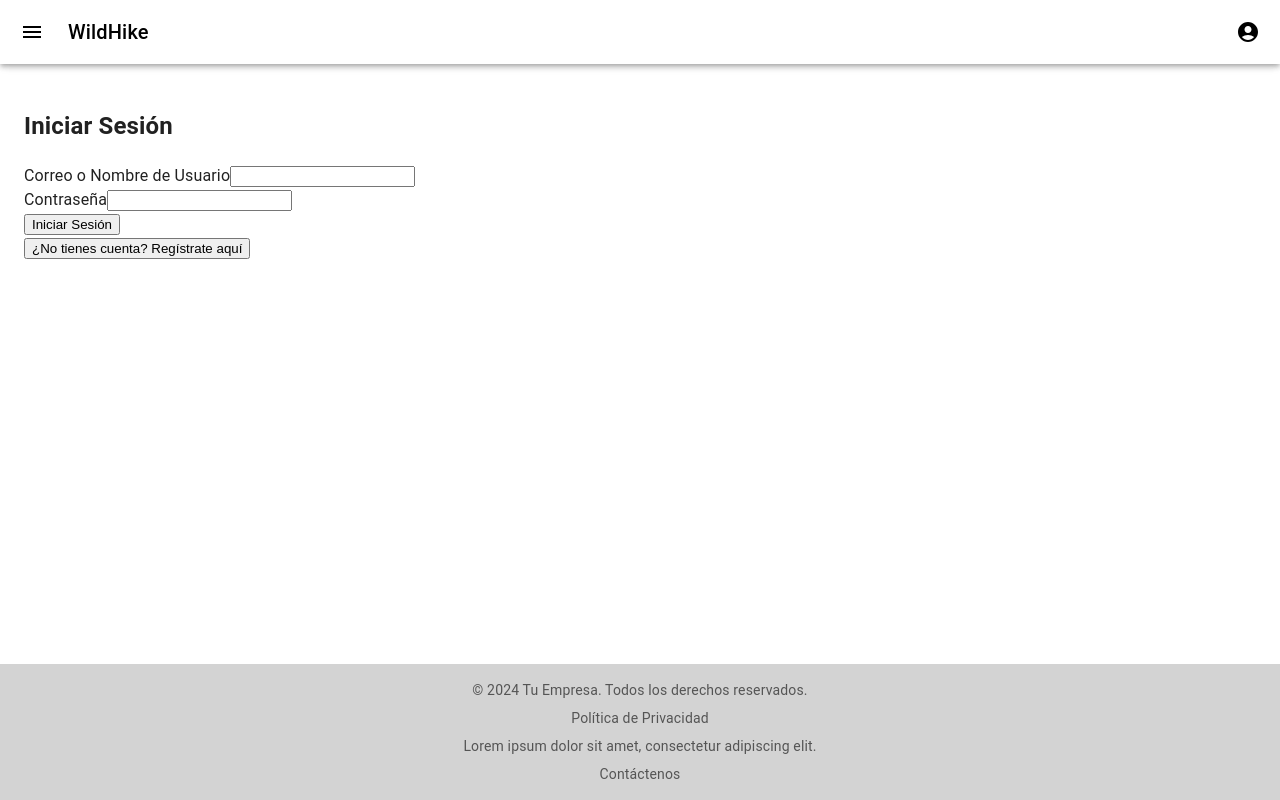
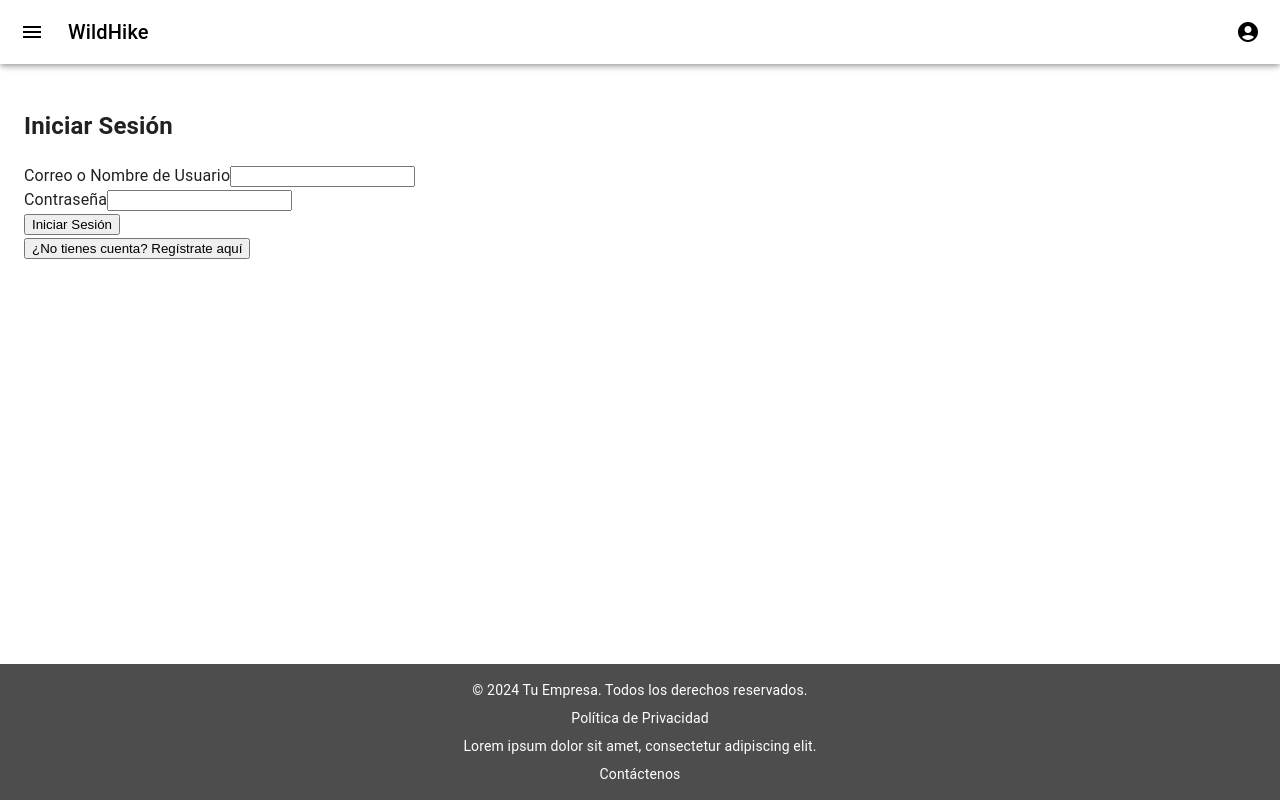
Before and after one commit to Nadine132/wildhike, a React (Vite) app in the folder frontend/: page / in a window 1280 px wide. Built offline with nearby package versions, Linux system fonts and the light colour scheme.

Commit message:
routeDetails cambiado

```diff
--- a/frontend/src/Components/Footer.jsx
+++ b/frontend/src/Components/Footer.jsx
@@ -7,7 +7,7 @@ export default function Footer() {
     <Box
       component="footer"
       sx={{
-        backgroundColor: 'lightgray',
+        backgroundColor: '#4d4d4d',
         padding: '16px',
         textAlign: 'center',
         position: 'relative',
@@ -15,19 +15,19 @@ export default function Footer() {
         width: '100%',
       }}
     >
-      <Typography variant="body2" color="textSecondary">
+      <Typography variant="body2" color="white">
         &copy; 2024 Tu Empresa. Todos los derechos reservados.
       </Typography>
-      <Typography variant="body2" color="textSecondary" sx={{ marginTop: '8px' }}>
-        <Link to="/politica-de-privacidad" style={{ textDecoration: 'none', color: 'inherit' }}>
+      <Typography variant="body2" color="white" sx={{ marginTop: '8px' }}>
+        <Link to="/politica-de-privacidad" style={{ textDecoration: 'none', color: 'white' }}>
           Política de Privacidad
         </Link>
       </Typography>
-      <Typography variant="body2" color="textSecondary" sx={{ marginTop: '8px' }}>
+      <Typography variant="body2" color="white" sx={{ marginTop: '8px' }}>
         Lorem ipsum dolor sit amet, consectetur adipiscing elit.
       </Typography>
-      <Typography variant="body2" color="textSecondary" sx={{ marginTop: '8px' }}>
-        <Link to="/contacto" style={{ textDecoration: 'none', color: 'inherit' }}>
+      <Typography variant="body2" color="white" sx={{ marginTop: '8px' }}>
+        <Link to="/contacto" style={{ textDecoration: 'none', color: 'white' }}>
           Contáctenos
         </Link>
       </Typography>
--- a/frontend/src/Pages/RouteDetails.jsx
+++ b/frontend/src/Pages/RouteDetails.jsx
@@ -4,12 +4,14 @@ import { Box, Typography, CircularProgress, Grid, Paper } from '@mui/material';
 import ImageDetails from './ImageDetails';
 import MapView from '../Components/MapView';
 import axios from 'axios';
+
 const RouteDetails = () => {
   const { id } = useParams();
   const [ruta, setRuta] = useState(null);
   const [loading, setLoading] = useState(true);
   const [error, setError] = useState(null);
   const [coords, setCoords] = useState(null);
+
   useEffect(() => {
     const fetchRuta = async () => {
       setLoading(true);
@@ -36,6 +38,7 @@ const RouteDetails = () => {
     };
     fetchRuta();
   }, [id]);
+
   if (loading) {
     return (
       <Box display="flex" justifyContent="center" alignItems="center" minHeight="100vh" sx={{ backgroundColor: '#E8F5E9' }}>
@@ -43,6 +46,7 @@ const RouteDetails = () => {
       </Box>
     );
   }
+
   if (error) {
     return (
       <Box display="flex" justifyContent="center" alignItems="center" minHeight="100vh" sx={{ backgroundColor: '#E8F5E9' }}>
@@ -52,6 +56,7 @@ const RouteDetails = () => {
       </Box>
     );
   }
+
   if (!ruta) {
     return (
       <Box display="flex" justifyContent="center" alignItems="center" minHeight="100vh" sx={{ backgroundColor: '#E8F5E9' }}>
@@ -61,28 +66,29 @@ const RouteDetails = () => {
       </Box>
     );
   }
+
   return (
     <Box p={3} sx={{ backgroundColor: '#E8F5E9' }}>
-      <Typography variant="h4" gutterBottom align="center">
+      <Typography variant="h4" gutterBottom align="center" sx={{ mb: 3 }}>
         {ruta.nombre}
       </Typography>
-      <Paper elevation={3} sx={{ p: 2 }}>
-        <Grid container spacing={4} justifyContent="center" alignItems="center">
-          <Grid item xs={12} align="center">
+      <Box display="flex" flexWrap="wrap" justifyContent="center" gap={2} sx={{ mb: 3 }}>
         <ImageDetails ruta_id={ruta.id} />
-            <Typography variant="body1" paragraph align="center">
+      </Box>
+      <Typography variant="body1" paragraph align="center" sx={{ mb: 3 }}>
         {ruta.descripcion}
       </Typography>
-          </Grid>
-          <Grid item xs={12} md={6}>
+      <Grid container spacing={4}>
+        <Grid item xs={12} md={8}>
           {coords && (
-              <Box sx={{ height: '100%', display: 'flex', justifyContent: 'center' }}>
+            <Box sx={{ height: '400px', mb: 3 }}>
               <MapView lat={coords.lat} lng={coords.lng} nombre={ruta.nombre} />
             </Box>
           )}
         </Grid>
-          <Grid item xs={12} md={6}>
-            <Box display="flex" flexDirection="column" justifyContent="center" alignItems="flex-start">
+        <Grid item xs={12} md={4}>
+          <Paper elevation={3} sx={{ p: 2 }}>
+            <Box display="flex" flexDirection="column" justifyContent="center">
               <Typography variant="body1" paragraph>
                 <strong>Provincia:</strong> {ruta.provincia}
               </Typography>
@@ -105,10 +111,11 @@ const RouteDetails = () => {
                 <strong>Desnivel:</strong> {ruta.desnivel} metros
               </Typography>
             </Box>
+          </Paper>
         </Grid>
       </Grid>
-      </Paper>
     </Box>
   );
 };
+
 export default RouteDetails;
```
Lines whose indentation alone changed are shown as unchanged.
